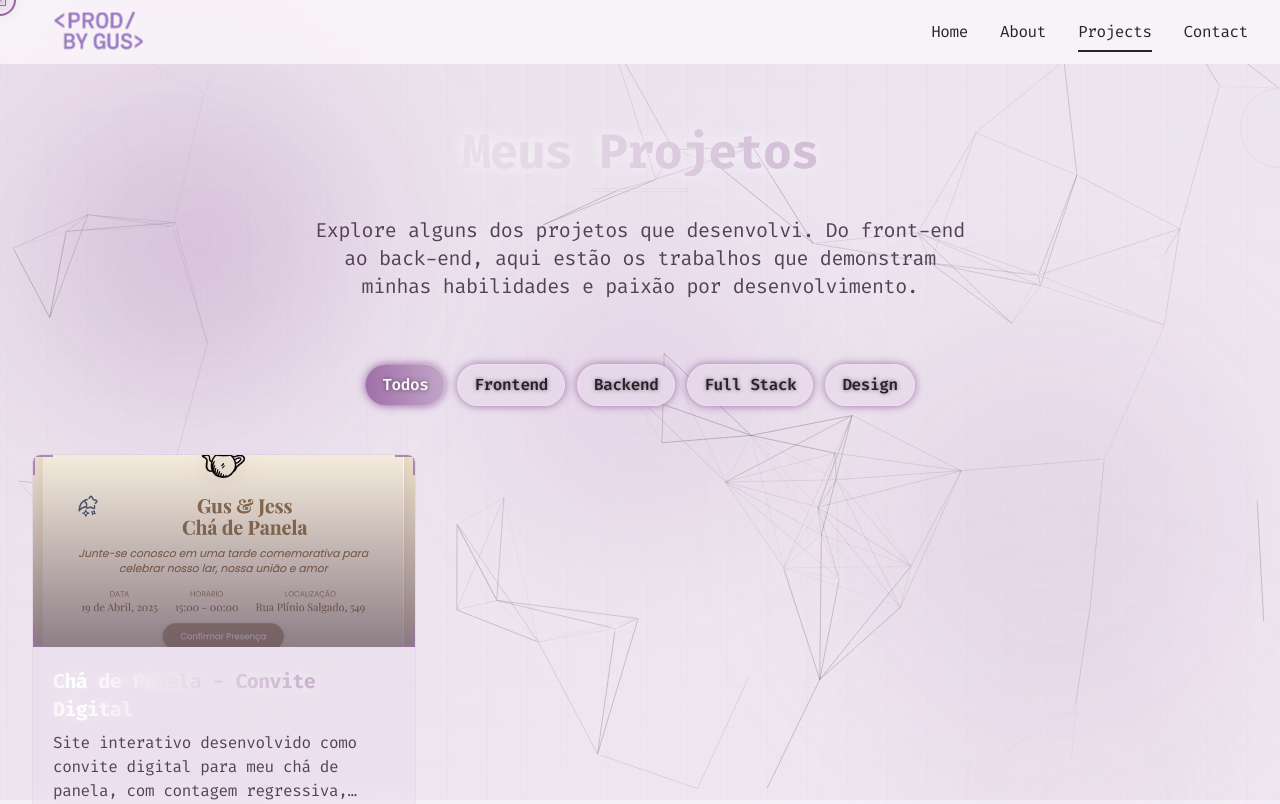
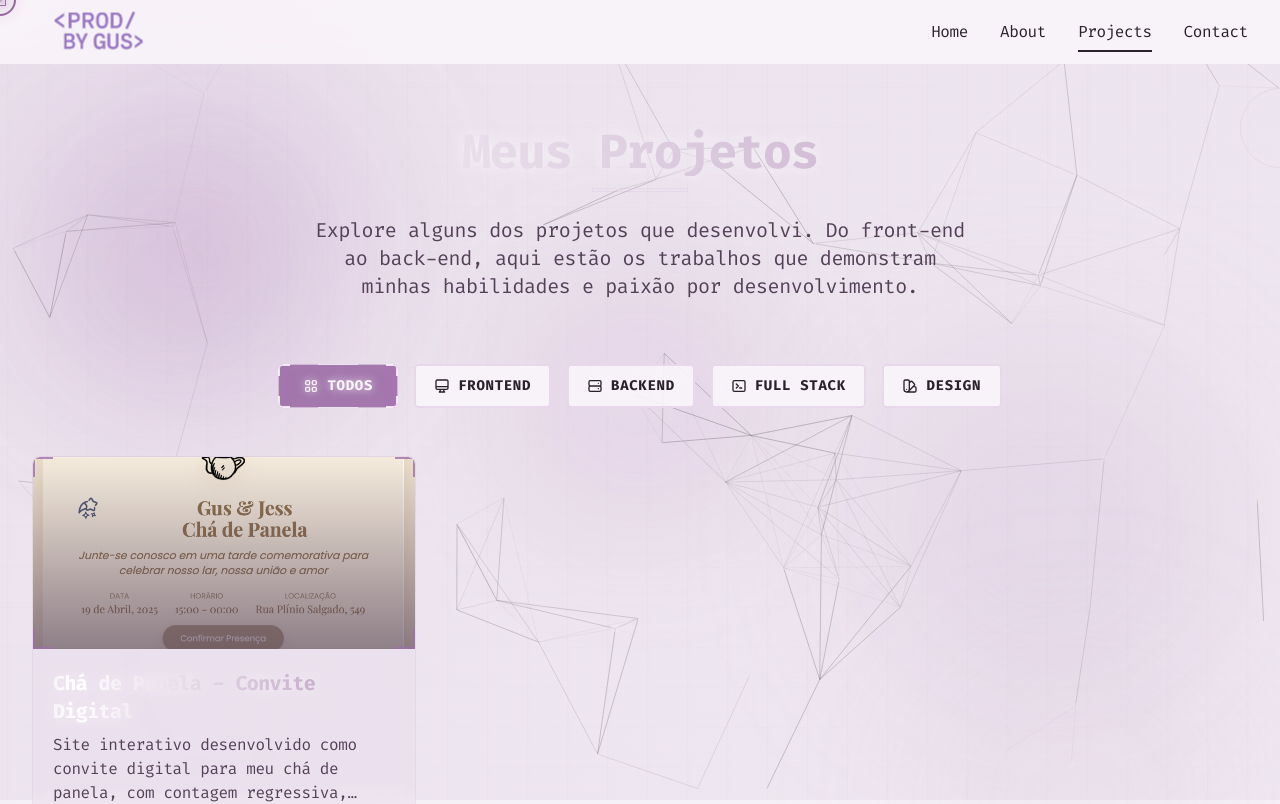
Before and after one commit to gustavo-nomelini/portfolio-prodbygus, a Next.js app: page /projects in a window 1280 px wide. Shown: the top 804 px of the page. Built offline with nearby package versions, Linux system fonts and the light colour scheme.

Commit message:
feat: update Projects section with enhanced button styles, hover effects, and category icons for improved visual engagement

```diff
--- a/package.json
+++ b/package.json
@@ -32,5 +32,6 @@
     "prettier": "^3.5.3",
     "tailwindcss": "^4",
     "typescript": "^5"
-  }
+  },
+  "packageManager": "pnpm@10.6.5+sha512.cdf928fca20832cd59ec53826492b7dc25dc524d4370b6b4adbf65803d32efaa6c1c88147c0ae4e8d579a6c9eec715757b50d4fa35eea179d868eada4ed043af"
 }
--- a/src/components/sections/Projects.tsx
+++ b/src/components/sections/Projects.tsx
@@ -255,7 +255,7 @@ const Projects = () => {
 
         {/* Filtros de categorias com efeito de brilho */}
         <motion.div
-          className="flex justify-center flex-wrap gap-3 mb-12"
+          className="flex flex-wrap justify-center gap-4 mb-12"
           initial={{ opacity: 0 }}
           animate={{ opacity: 1 }}
           transition={{ delay: 0.3, duration: 0.5 }}
@@ -265,22 +265,161 @@ const Projects = () => {
               key={category}
               onClick={() => setSelectedCategory(category)}
               className={`
-                px-4 py-2 rounded-full transition-all duration-300 cyberpunk-btn
-                ${
-                  selectedCategory === category
-                    ? 'bg-gradient-to-r from-[var(--color1)] via-[var(--color3)] to-[var(--color1)] text-[var(--background)] font-medium bg-[length:200%_100%] animate-shimmer shadow-lg shadow-[var(--color1)]/20'
-                    : 'bg-[var(--color4)]/60 backdrop-blur-sm text-[var(--foreground)] hover:bg-[var(--color2)] hover:text-[var(--foreground)]'
-                }
+                relative group overflow-hidden px-5 py-3 rounded-md min-w-[120px] transition-all duration-300 font-bold
               `}
               initial={{ opacity: 0, y: 10 }}
               animate={{ opacity: 1, y: 0 }}
               transition={{ delay: 0.2 + index * 0.05, duration: 0.4 }}
               whileHover={{
                 scale: 1.05,
-                boxShadow: '0 0 10px rgba(var(--color1-rgb), 0.5)',
               }}
             >
-              {category}
+              {/* Fundo colorido e glow */}
+              {selectedCategory === category ? (
+                <>
+                  {/* Fundo ativo */}
+                  <div className="absolute inset-0 bg-[var(--color1)] opacity-90"></div>
+
+                  {/* Glow effect para botão ativo */}
+                  <div className="absolute inset-0 bg-[var(--color1)] opacity-40 blur-[5px] animate-pulse"></div>
+                  <div className="absolute -inset-[1px] border-2 border-white/60 rounded-md opacity-80 shadow-[0_0_15px_var(--color1)]"></div>
+
+                  {/* Efeito de pulsação na borda para botão ativo */}
+                  <div className="absolute -inset-[3px] border border-white/30 rounded-md opacity-0 animate-ping"></div>
+                </>
+              ) : (
+                <>
+                  {/* Fundo normal */}
+                  <div className="absolute inset-0 bg-[var(--background)] border-2 border-[var(--color4)] opacity-90"></div>
+
+                  {/* Glow no hover */}
+                  <div className="absolute inset-0 bg-[var(--color1)] opacity-0 group-hover:opacity-20 blur-[5px] transition-opacity duration-300"></div>
+                  <div className="absolute -inset-[1px] border-2 border-[var(--color4)] group-hover:border-[var(--color1)]/60 rounded-md opacity-70 transition-colors duration-300"></div>
+
+                  {/* Fundo animado no hover */}
+                  <div className="absolute inset-0 bg-gradient-to-r from-[var(--color1)]/10 to-[var(--color3)]/10 opacity-0 group-hover:opacity-80 transition-opacity duration-300"></div>
+                </>
+              )}
+
+              {/* Detalhes cyberpunk nas esquinas */}
+              <div
+                className={`absolute top-0 left-0 w-3 h-3 border-t-2 border-l-2 ${selectedCategory === category ? 'border-white/80' : 'border-[var(--color4)] group-hover:border-[var(--color1)]/60'} rounded-tl-sm transition-colors duration-300`}
+              ></div>
+              <div
+                className={`absolute top-0 right-0 w-3 h-3 border-t-2 border-r-2 ${selectedCategory === category ? 'border-white/80' : 'border-[var(--color4)] group-hover:border-[var(--color1)]/60'} rounded-tr-sm transition-colors duration-300`}
+              ></div>
+              <div
+                className={`absolute bottom-0 left-0 w-3 h-3 border-b-2 border-l-2 ${selectedCategory === category ? 'border-white/80' : 'border-[var(--color4)] group-hover:border-[var(--color1)]/60'} rounded-bl-sm transition-colors duration-300`}
+              ></div>
+              <div
+                className={`absolute bottom-0 right-0 w-3 h-3 border-b-2 border-r-2 ${selectedCategory === category ? 'border-white/80' : 'border-[var(--color4)] group-hover:border-[var(--color1)]/60'} rounded-br-sm transition-colors duration-300`}
+              ></div>
+
+              {/* Linhas de destaque adicionais */}
+              <div
+                className={`absolute top-0 left-1/3 right-1/3 h-[1px] ${selectedCategory === category ? 'bg-white/60' : 'bg-[var(--color4)]/40 group-hover:bg-[var(--color1)]/40'} transition-colors duration-300`}
+              ></div>
+              <div
+                className={`absolute bottom-0 left-1/3 right-1/3 h-[1px] ${selectedCategory === category ? 'bg-white/60' : 'bg-[var(--color4)]/40 group-hover:bg-[var(--color1)]/40'} transition-colors duration-300`}
+              ></div>
+
+              {/* Texto com bom contraste */}
+              <span
+                className={`
+                  relative z-10 uppercase tracking-wider text-sm flex items-center justify-center
+                  ${
+                    selectedCategory === category
+                      ? 'text-[var(--background)] font-black drop-shadow-[0_0_4px_rgba(255,255,255,0.8)]'
+                      : 'text-[var(--foreground)] group-hover:text-[var(--color1)]'
+                  }
+                  transition-colors duration-300
+                `}
+              >
+                {/* Ícones para cada categoria */}
+                <span className="mr-2">
+                  {category === 'Todos' && (
+                    <svg
+                      xmlns="http://www.w3.org/2000/svg"
+                      className="h-4 w-4"
+                      fill="none"
+                      viewBox="0 0 24 24"
+                      stroke="currentColor"
+                    >
+                      <path
+                        strokeLinecap="round"
+                        strokeLinejoin="round"
+                        strokeWidth={2}
+                        d="M4 6a2 2 0 012-2h2a2 2 0 012 2v2a2 2 0 01-2 2H6a2 2 0 01-2-2V6zM14 6a2 2 0 012-2h2a2 2 0 012 2v2a2 2 0 01-2 2h-2a2 2 0 01-2-2V6zM4 16a2 2 0 012-2h2a2 2 0 012 2v2a2 2 0 01-2 2H6a2 2 0 01-2-2v-2zM14 16a2 2 0 012-2h2a2 2 0 012 2v2a2 2 0 01-2 2h-2a2 2 0 01-2-2v-2z"
+                      />
+                    </svg>
+                  )}
+                  {category === 'Frontend' && (
+                    <svg
+                      xmlns="http://www.w3.org/2000/svg"
+                      className="h-4 w-4"
+                      fill="none"
+                      viewBox="0 0 24 24"
+                      stroke="currentColor"
+                    >
+                      <path
+                        strokeLinecap="round"
+                        strokeLinejoin="round"
+                        strokeWidth={2}
+                        d="M9.75 17L9 20l-1 1h8l-1-1-.75-3M3 13h18M5 17h14a2 2 0 002-2V5a2 2 0 00-2-2H5a2 2 0 00-2 2v10a2 2 0 002 2z"
+                      />
+                    </svg>
+                  )}
+                  {category === 'Backend' && (
+                    <svg
+                      xmlns="http://www.w3.org/2000/svg"
+                      className="h-4 w-4"
+                      fill="none"
+                      viewBox="0 0 24 24"
+                      stroke="currentColor"
+                    >
+                      <path
+                        strokeLinecap="round"
+                        strokeLinejoin="round"
+                        strokeWidth={2}
+                        d="M5 12h14M5 12a2 2 0 01-2-2V6a2 2 0 012-2h14a2 2 0 012 2v4a2 2 0 01-2 2M5 12a2 2 0 00-2 2v4a2 2 0 002 2h14a2 2 0 002-2v-4a2 2 0 00-2-2m-2-4h.01M17 16h.01"
+                      />
+                    </svg>
+                  )}
+                  {category === 'Full Stack' && (
+                    <svg
+                      xmlns="http://www.w3.org/2000/svg"
+                      className="h-4 w-4"
+                      fill="none"
+                      viewBox="0 0 24 24"
+                      stroke="currentColor"
+                    >
+                      <path
+                        strokeLinecap="round"
+                        strokeLinejoin="round"
+                        strokeWidth={2}
+                        d="M8 9l3 3-3 3m5 0h3M5 20h14a2 2 0 002-2V6a2 2 0 00-2-2H5a2 2 0 00-2 2v12a2 2 0 002 2z"
+                      />
+                    </svg>
+                  )}
+                  {category === 'Design' && (
+                    <svg
+                      xmlns="http://www.w3.org/2000/svg"
+                      className="h-4 w-4"
+                      fill="none"
+                      viewBox="0 0 24 24"
+                      stroke="currentColor"
+                    >
+                      <path
+                        strokeLinecap="round"
+                        strokeLinejoin="round"
+                        strokeWidth={2}
+                        d="M7 21a4 4 0 01-4-4V5a2 2 0 012-2h4a2 2 0 012 2v12a4 4 0 01-4 4zm0 0h12a2 2 0 002-2v-4a2 2 0 00-2-2h-2.343M11 7.343l1.657-1.657a2 2 0 012.828 0l2.829 2.829a2 2 0 010 2.828l-8.486 8.485M7 17h.01"
+                      />
+                    </svg>
+                  )}
+                </span>
+                {category}
+              </span>
             </motion.button>
           ))}
         </motion.div>
```
